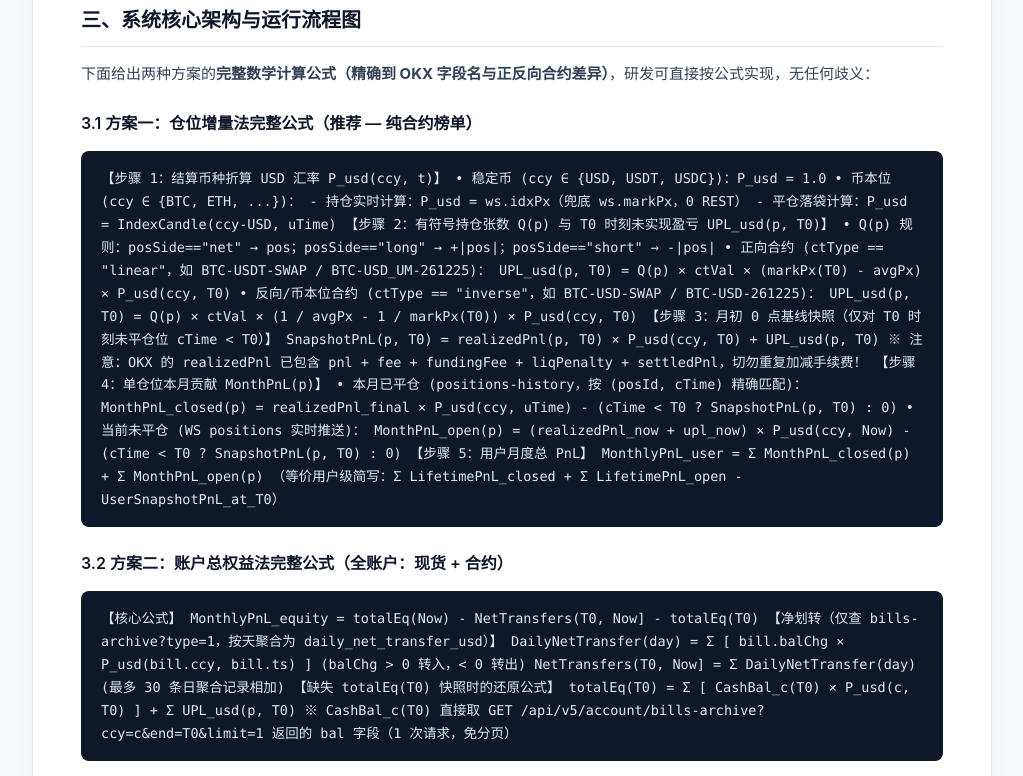
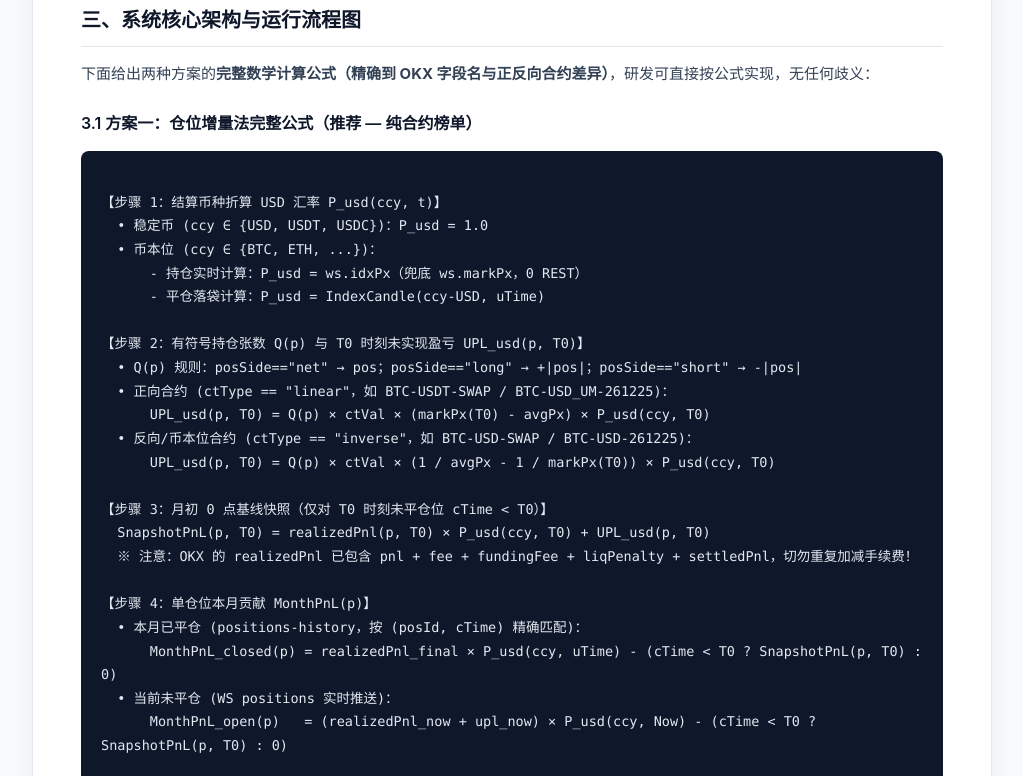
Before and after one commit to sydowma/okx-pnl-verifier, a plain HTML site: page report.html in a window 1280 px wide. Shown: the part 2036-2812 px from the top of the page, without its empty margins (128-1151 px from the left). Drawn offline with Linux system fonts and the light colour scheme.

Commit message:
fix: preserve line breaks in .formula-box via white-space: pre-wrap

```diff
--- a/report.html
+++ b/report.html
@@ -171,9 +171,10 @@
       padding: 16px 20px;
       font-family: "SFMono-Regular", Consolas, Menlo, monospace;
       font-size: 13.5px;
-      line-height: 1.7;
+      line-height: 1.75;
       margin: 14px 0 18px;
       overflow-x: auto;
+      white-space: pre-wrap;
     }
 
     table {
```
